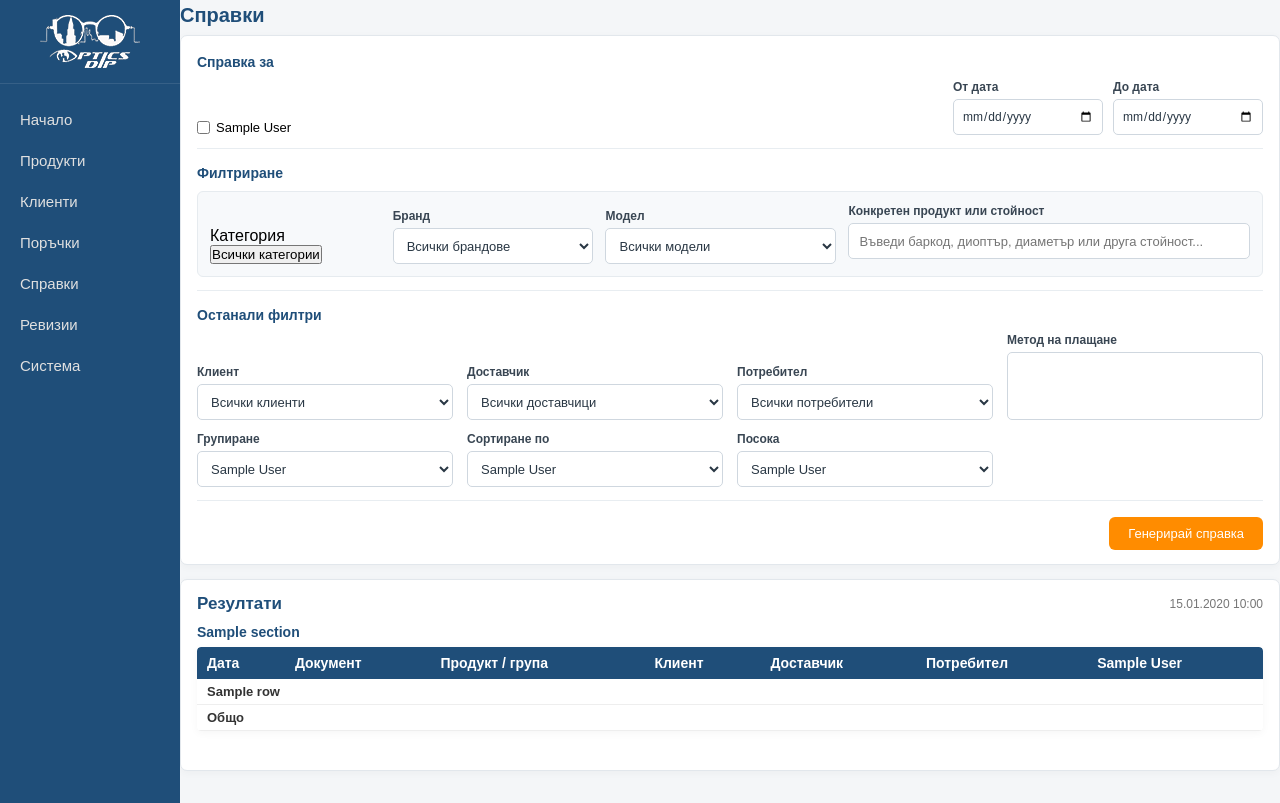
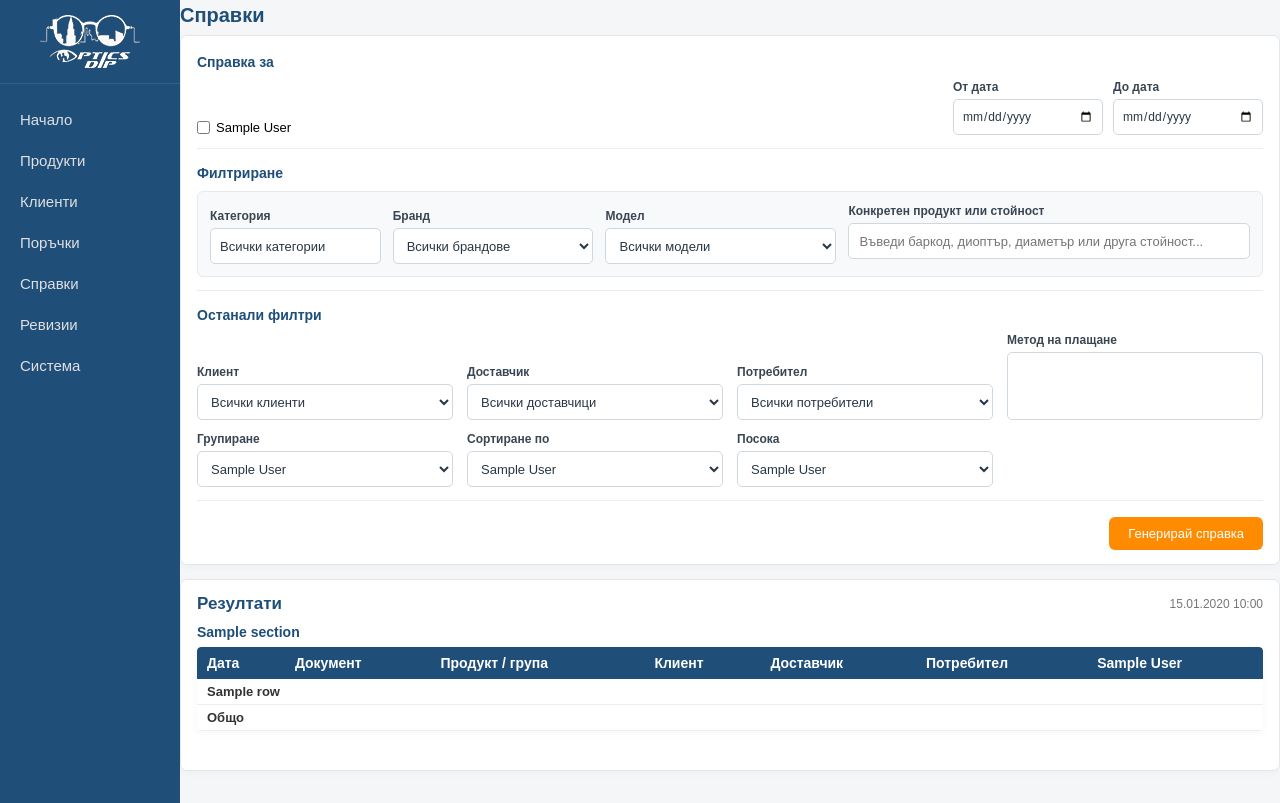
Before and after one commit to kirilkitanov/optics_app, a Spring app: page /reports/index in a window 1280 px wide. Shown: the part 44-847 px from the top of the page. Run offline with Thymeleaf, Linux system fonts and the light colour scheme; the template is opened without the code that fills it: most values are stand-ins (such as "Sample title", 1, 10 or a date in 2020); data that the repository does not hold is empty.

Commit message:
Style compact report category dropdown

```diff
--- a/src/main/resources/static/css/style.css
+++ b/src/main/resources/static/css/style.css
@@ -1795,7 +1795,70 @@ body:has(.customer-row) .content-header .order-search-form {
 }
 
 .report-category-field {
-    min-width: 0;
+    position: relative;
+    display: flex;
+    flex-direction: column;
+    gap: 5px;
+    min-width: 0;
+}
+
+.report-filter-label {
+    font-size: 12px;
+    color: #394653;
+    font-weight: 600;
+}
+
+.report-category-picker {
+    position: relative;
+}
+
+.report-category-trigger {
+    width: 100%;
+    height: 36px;
+    padding: 6px 28px 6px 9px;
+    overflow: hidden;
+    border: 1px solid #cfd7df;
+    border-radius: 5px;
+    background: #fff;
+    color: #293744;
+    text-align: left;
+    text-overflow: ellipsis;
+    white-space: nowrap;
+    font-size: 13px;
+    cursor: pointer;
+}
+
+.report-category-options {
+    position: absolute;
+    top: calc(100% + 3px);
+    left: 0;
+    right: 0;
+    z-index: 35;
+    padding: 7px 9px;
+    background: #fff;
+    border: 1px solid #cbd3dc;
+    border-radius: 5px;
+    box-shadow: 0 6px 16px rgba(0, 0, 0, 0.14);
+}
+
+.report-category-options[hidden] {
+    display: none;
+}
+
+.report-category-options label {
+    display: flex;
+    flex-direction: row;
+    align-items: center;
+    gap: 7px;
+    padding: 5px 1px;
+    color: #344452;
+    font-size: 12px;
+    font-weight: 400;
+    cursor: pointer;
+}
+
+.report-category-options input {
+    accent-color: #1f4e79;
 }
 
 .report-filter-grid {
```
